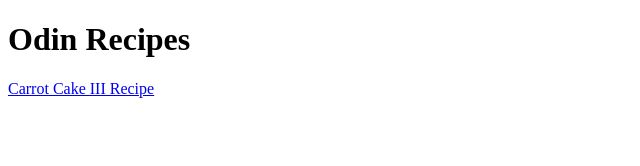
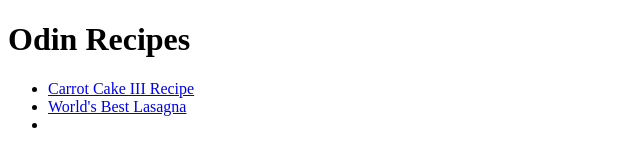
Before and after one commit to CodingKat1/odin-recipes, a plain HTML site: page index.html in a window 1280 px wide. Shown: the whole page, without its empty margins (0-640 px from the left). Drawn offline with Linux system fonts and the light colour scheme.

Commit message:
Add in the link to lasagna recipe

```diff
--- a/index.html
+++ b/index.html
@@ -7,6 +7,11 @@
     <body>
         <h1>Odin Recipes</h1>
 
-        <a href="recipes/carrot-cake.html">Carrot Cake III Recipe</a>
+        <ul>
+            <li><a href="recipes/carrot-cake.html">Carrot Cake III Recipe</a></li>
+            <li><a href="recipes/lasagna.html">World's Best Lasagna</a></li>
+            <li></li>
+        </ul>
+
     </body>
 </html>
```
Also changed, not shown: recipes/lasagna.html (+1 -0 lines).
